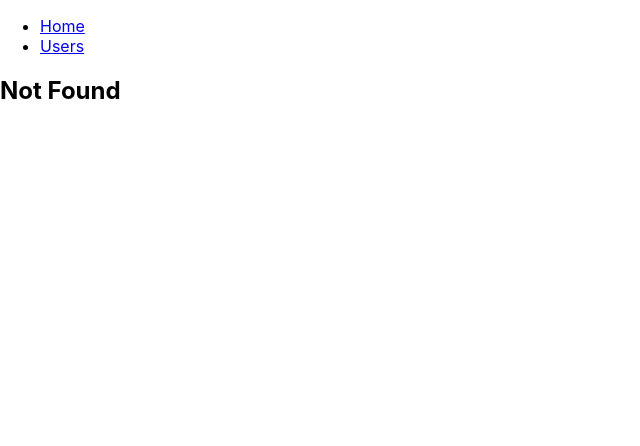
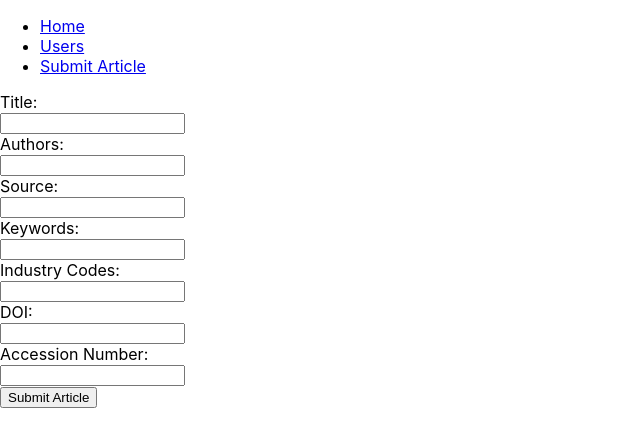
Before and after one commit to Weaselcore/ENSE701_Assignment-1B, a React (Create React App) app: page /submitarticle in a window 1280 px wide. Before the commit this address had no page. Shown: the top 446 px of the page, without its empty margins (0-640 px from the left). Built offline with nearby package versions, Linux system fonts and the light colour scheme.

Commit message:
Added form

```diff
--- a/src/App.js
+++ b/src/App.js
@@ -8,19 +8,23 @@ import {
   NavLink
 } from "react-router-dom";
 
+import SubmitForm from "./components/SubmitForm";
+
 function App() {
   return (
     <Router>
         <ul className="header">
           <li><NavLink exact="true" to="/">Home</NavLink></li>
           <li><NavLink to="/users">Users</NavLink></li>
+          <li><NavLink to="/submitarticle">Submit Article</NavLink></li>
         </ul>
 
         <div className="content">
           <Routes>
             <Route path="/" element={<Home />}/>
             <Route path="/users" element={<Users />}/>
-            <Route path="/*" element={<NotFoundPage/>} />
+            <Route path="/submitarticle" element={<SubmitForm/>}/>
+            <Route path="/*" element={<NotFoundPage/>}/>
           </Routes>
         </div>
     </Router>
--- /dev/null
+++ b/src/components/SubmitForm.js
@@ -0,0 +1,92 @@
+
+import React from 'react';
+import { useState } from 'react';
+
+  function SubmitForm({ addArcticle }) {
+    const [title, setTitle] = useState();
+    const [author, setAuthor] = useState();
+    const [source, setSource] = useState();
+    const [keyword, setKeyword] = useState();
+    const [industryCode, setIndustryCode] = useState();
+    const [doi, setDoi] = useState();
+    const [accessionNumber, setAccessionNumber] = useState();
+
+    const handleSubmit= (e) => {
+      addArcticle([title, author, source, keyword, industryCode, doi, accessionNumber])
+      e.preventDefault();
+    }
+
+    return (
+      <form onSubmit={e => { handleSubmit(e) }}>
+        <label>Title:</label>
+        <br />
+        <input
+          name='title'
+          type='text'
+          value={title}
+          onChange={e => setTitle(e.target.value)}
+        />
+        <br/>
+        <label>Authors:</label>
+        <br />
+        <input
+          name='author'
+          type='text'
+          value={author}
+          onChange={e => setAuthor(e.target.value)}
+        />
+        <br />
+        <label>Source:</label>
+        <br />
+        <input
+          name='source'
+          type='text'
+          value={source}
+          onChange={e => setSource(e.target.value)}
+        />
+        <br />
+        <label>Keywords:</label>
+        <br />
+        <input
+          name='keyword'
+          type='text'
+          value={keyword}
+          onChange={e => setKeyword(e.target.value)}
+        />
+        <br />
+        <label>Industry Codes:</label>
+        <br />
+        <input
+          name='industrycode'
+          type='text'
+          value={industryCode}
+          onChange={e => setIndustryCode(e.target.value)}
+        />
+        <br />
+        <label>DOI:</label>
+        <br />
+        <input
+          name='doi'
+          type='text'
+          value={doi}
+          onChange={e => setDoi(e.target.value)}
+        />
+        <br />
+        <label>Accession Number:</label>
+        <br />
+        <input
+          name='accessionnumber'
+          type='text'
+          value={accessionNumber}
+          onChange={e => setAccessionNumber(e.target.value)}
+        />
+        <br/>
+        <input
+          type='submit'
+          value='Submit Article'
+        />
+      </form>
+    )
+  }
+
+  export default SubmitForm;
```
